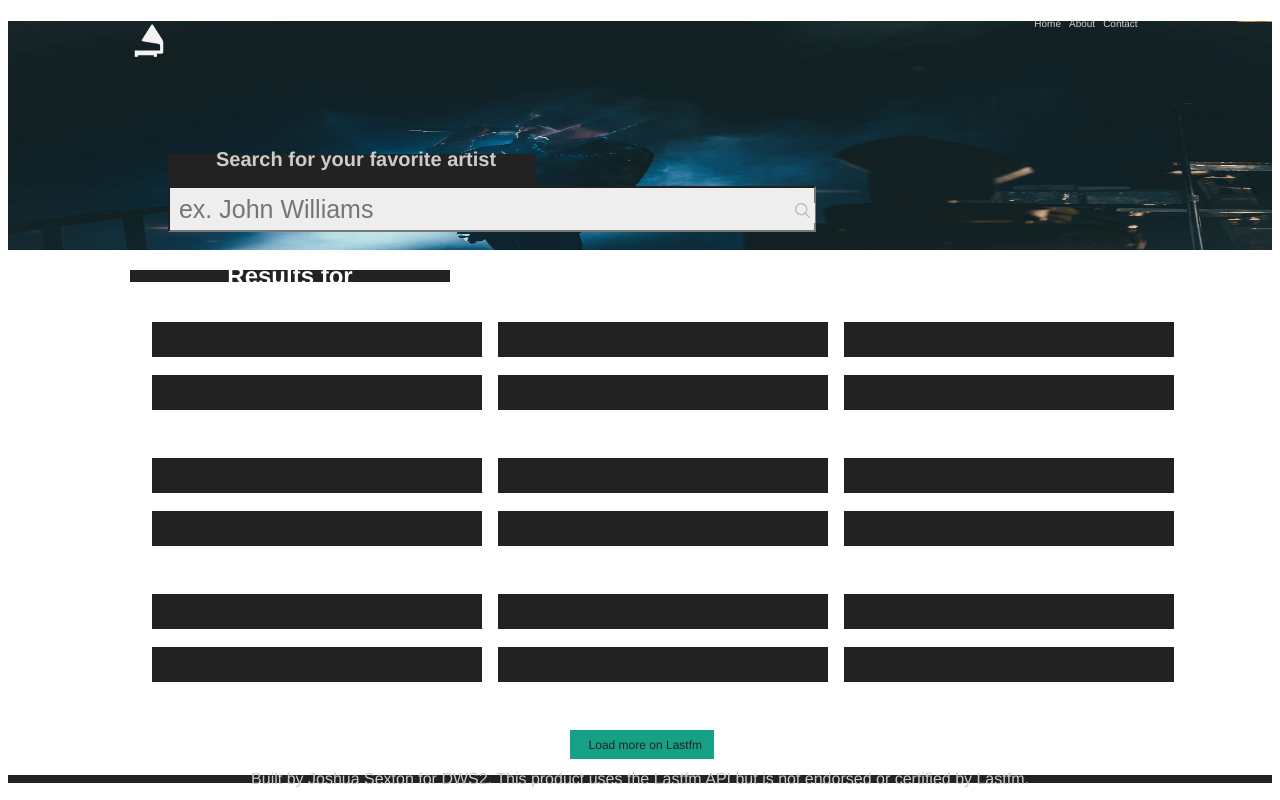
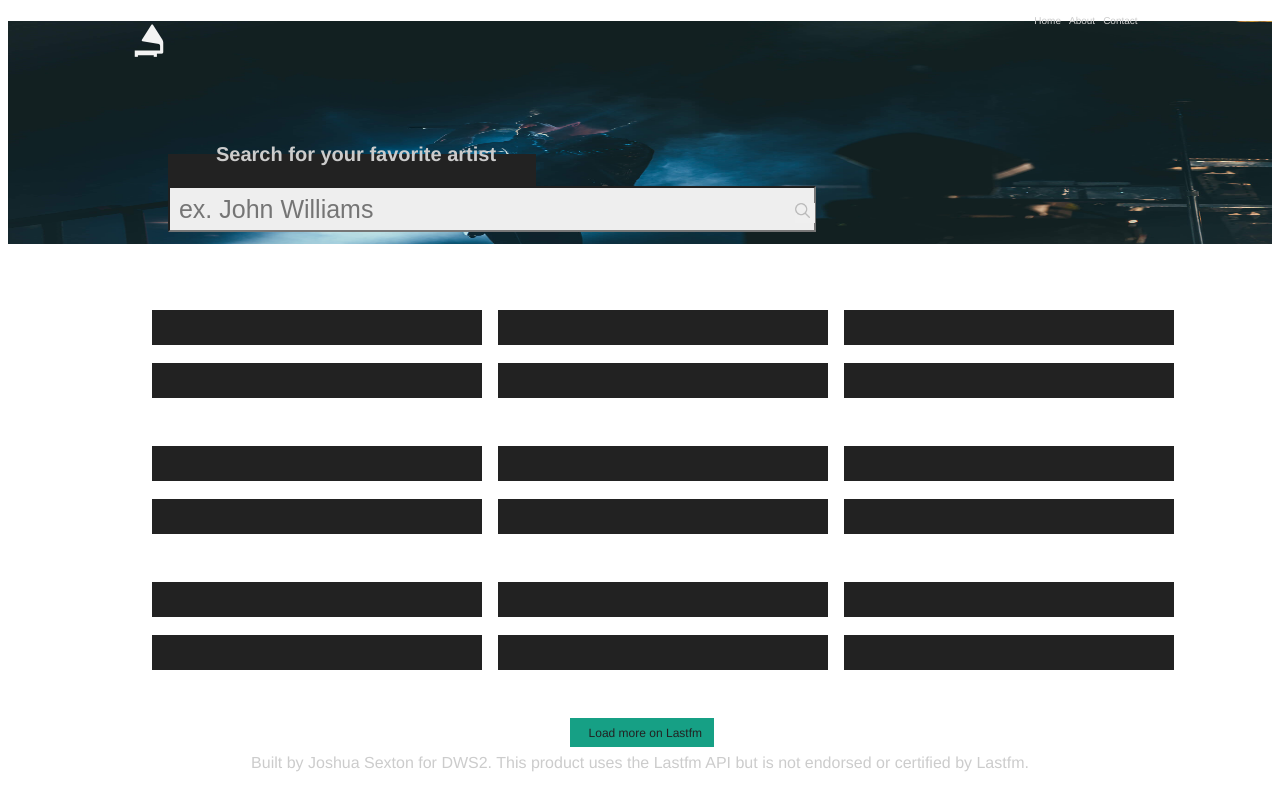
Before and after one commit to joshuasextondws2/SextonJoshua_dws2, a website: page index.html in a window 1280 px wide. Drawn offline with nearby package versions, Linux system fonts and the light colour scheme; files that its build step writes are made by us from their sources.

Commit message:
test line height

```diff
--- a/scss/base/_base.scss
+++ b/scss/base/_base.scss
@@ -29,7 +29,7 @@ html{
 		background-color: $neutral-color;
 		font-family: $font-stack;
 		font-size: 16px;
-		line-height:.5;
+		line-height: 0;
 		color: $copy-color;
 		height:100%;
 	}
```
